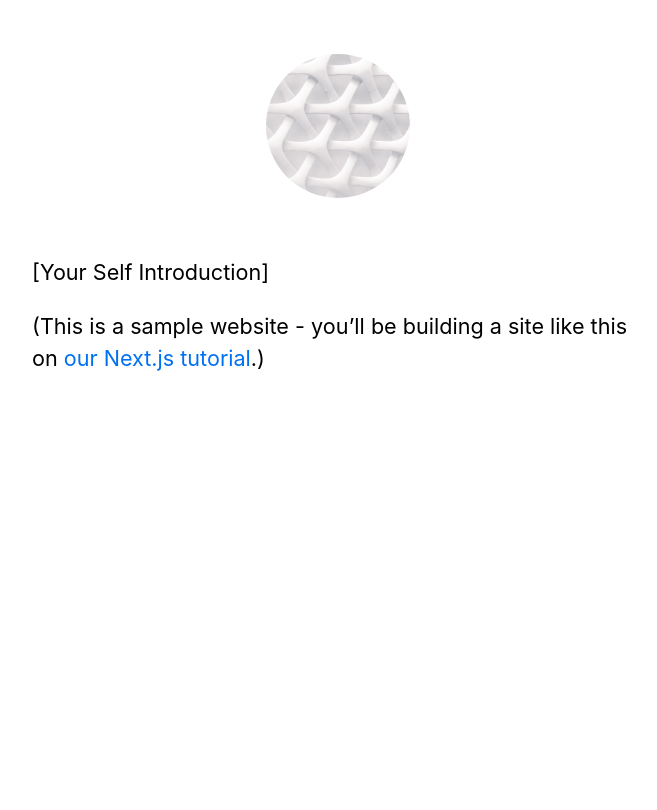
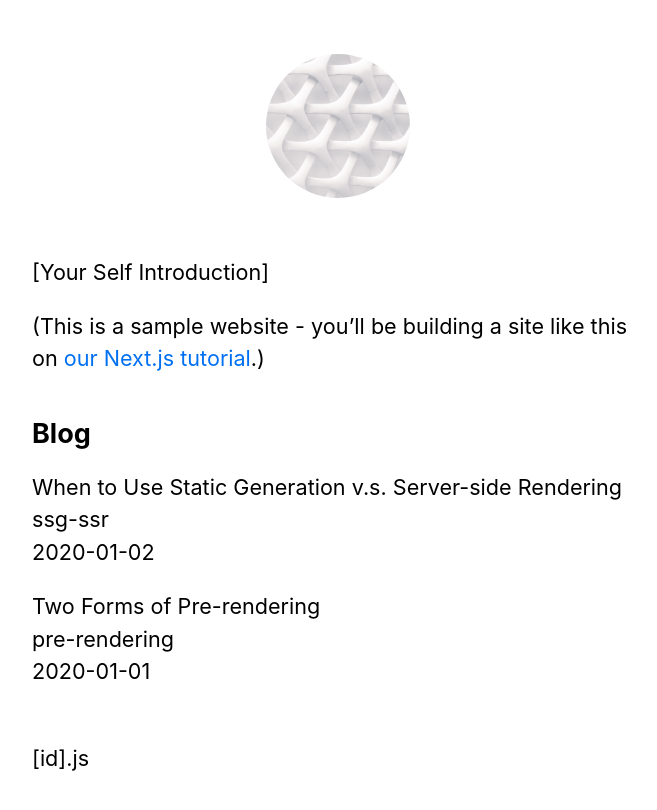
Before and after one commit to diogosantana2011/myApp, a Next.js app: page / in a window 1280 px wide. Shown: the top 810 px of the page, without its empty margins (302-959 px from the left). Built offline with nearby package versions, Linux system fonts and the light colour scheme.

Commit message:
(TASK): Learning - day 3

```diff
--- a/pages/posts/first-post.js
+++ b/deprecated/first-post.js
@@ -1,7 +1,7 @@
 import Link from "next/link";
 import Head from 'next/head';
 import Script from 'next/script';
-import Layout from '../../components/layout';
+import Layout from '../components/layout';
 
 export default function FirstPost() {
     return (
--- a/package.json
+++ b/package.json
@@ -13,11 +13,17 @@
     "start": "next start"
   },
   "dependencies": {
+    "gray-matter": "4.0.3",
     "next": "latest",
     "react": "18.2.0",
     "react-dom": "18.2.0"
   },
   "engines": {
     "node": ">=18"
+  },
+  "browser": {
+    "fs": false,
+    "path": false,
+    "os": false
   }
 }
--- a/pages/_app.js
+++ b/pages/_app.js
@@ -1,4 +1,3 @@
-// import '../styles/global.css';
 import '../styles/globals.css'
 
 export default function App({ Component, pageProps }) {
--- a/pages/index.js
+++ b/pages/index.js
@@ -1,8 +1,18 @@
 import Head from 'next/head';
 import Layout, { siteTitle } from '../components/layout';
 import utilStyles from '../styles/utils.module.css';
+import { getSortedPostsData } from '../utils/posts';
 
-export default function Home() {
+export async function getStaticProps() {
+  const allPostsData = getSortedPostsData();
+  return {
+    props: {
+      allPostsData,
+    },
+  };
+}
+
+export default function Home ({ allPostsData }) {
   return (
     <Layout home>
       <Head>
@@ -15,6 +25,20 @@
           <a href="https://nextjs.org/learn">our Next.js tutorial</a>.)
         </p>
       </section>
+      <section className={`${utilStyles.headingMd} ${utilStyles.padding1px}`}>
+        <h2 className={utilStyles.headingLg}>Blog</h2>
+        <ul className={utilStyles.list}>
+          {allPostsData.map(({ id, date, title }) => (
+            <li className={utilStyles.listItem} key={id}>
+              {title}
+              <br />
+              {id}
+              <br />
+              {date}
+            </li>
+          ))}
+        </ul>
+      </section>
     </Layout>
   );
 }
--- /dev/null
+++ b/pages/posts/[id].js
@@ -0,0 +1,29 @@
+import Layout from '../../components/layout';
+import { getAllPostIds, getPostData } from '../../utils/posts';
+
+export default function Post({ postData }) {
+  return <Layout>
+    {postData.title}
+    <br/>
+    {postData.id}
+    <br/>
+    {postData.date}
+  </Layout>;
+}
+
+export async function getStaticPaths() {
+    const paths = getAllPostIds();
+    return {
+      paths,
+      fallback: false,
+    };
+  }
+
+  export async function getStaticProps({ params }) {
+    const postData = getPostData(params.id);
+    return {
+      props: {
+        postData,
+      },
+    };
+}
--- /dev/null
+++ b/pages/posts/pre-rendering.md
@@ -0,0 +1,14 @@
+---
+title: 'Two Forms of Pre-rendering'
+date: '2020-01-01'
+---
+
+Next.js has two forms of pre-rendering: **Static Generation** and **Server-side Rendering**. The difference is in **when** it generates the HTML for a page.
+
+- **Static Generation** is the pre-rendering method that generates the HTML at **build time**. The pre-rendered HTML is then _reused_ on each request.
+- **Server-side Rendering** is the pre-rendering method that generates the HTML on **each request**.
+
+Importantly, Next.js lets you **choose** which pre-rendering form to use for each page. You can create a "hybrid" Next.js app by using Static Generation for most pages and using Server-side Rendering for others.
+
+
+***Available@:*** 'https://nextjs.org/learn/basics/data-fetching/blog-data'
--- /dev/null
+++ b/pages/posts/ssg-ssr.md
@@ -0,0 +1,19 @@
+---
+title: 'When to Use Static Generation v.s. Server-side Rendering'
+date: '2020-01-02'
+---
+
+We recommend using **Static Generation** (with and without data) whenever possible because your page can be built once and served by CDN, which makes it much faster than having a server render the page on every request.
+
+You can use Static Generation for many types of pages, including:
+
+- Marketing pages
+- Blog posts
+- E-commerce product listings
+- Help and documentation
+
+You should ask yourself: "Can I pre-render this page **ahead** of a user's request?" If the answer is yes, then you should choose Static Generation.
+
+On the other hand, Static Generation is **not** a good idea if you cannot pre-render a page ahead of a user's request. Maybe your page shows frequently updated data, and the page content changes on every request.
+
+In that case, you can use **Server-Side Rendering**. It will be slower, but the pre-rendered page will always be up-to-date. Or you can skip pre-rendering and use client-side JavaScript to populate data.
--- /dev/null
+++ b/utils/posts.js
@@ -0,0 +1,76 @@
+import fs from 'fs'
+import path from 'path';
+import matter from 'gray-matter';
+
+const postsDirectory = path.join(process.cwd(), '/pages/posts');
+
+export function getSortedPostsData() {
+  // Get file names under /posts
+  const fileNames = fs.readdirSync(postsDirectory);
+  const allPostsData = fileNames.map((fileName) => {
+    // Remove ".md" from file name to get id
+    const id = fileName.replace(/\.md$/, '');
+
+    // Read markdown file as string
+    const fullPath = path.join(postsDirectory, fileName);
+    const fileContents = fs.readFileSync(fullPath, 'utf8');
+
+    // Use gray-matter to parse the post metadata section
+    const matterResult = matter(fileContents);
+
+    // Combine the data with the id
+    return {
+      id,
+      ...matterResult.data,
+    };
+  });
+
+  // Sort posts by date
+  return allPostsData.sort((a, b) => {
+    if (a.date < b.date) {
+      return 1;
+    } else {
+      return -1;
+    }
+  });
+};
+
+export function getAllPostIds() {
+  const fileNames = fs.readdirSync(postsDirectory);
+
+  // Returns an array that looks like this:
+  // [
+  //   {
+  //     params: {
+  //       id: 'ssg-ssr'
+  //     }
+  //   },
+  //   {
+  //     params: {
+  //       id: 'pre-rendering'
+  //     }
+  //   }
+  // ]
+
+  return fileNames.map((fileName) => {
+    return {
+      params: {
+        id: fileName.replace(/\.md$/, ''),
+      },
+    };
+  });
+};
+
+export function getPostData(id) {
+  const fullPath = path.join(postsDirectory, `${id}.md`);
+  const fileContents = fs.readFileSync(fullPath, 'utf8');
+
+  // Use gray-matter to parse the post metadata section
+  const matterResult = matter(fileContents);
+
+  // Combine the data with the id
+  return {
+    id,
+    ...matterResult.data,
+  };
+}
```
Also changed, not shown: 1 other file (tests, documents, lock files or other folders).
